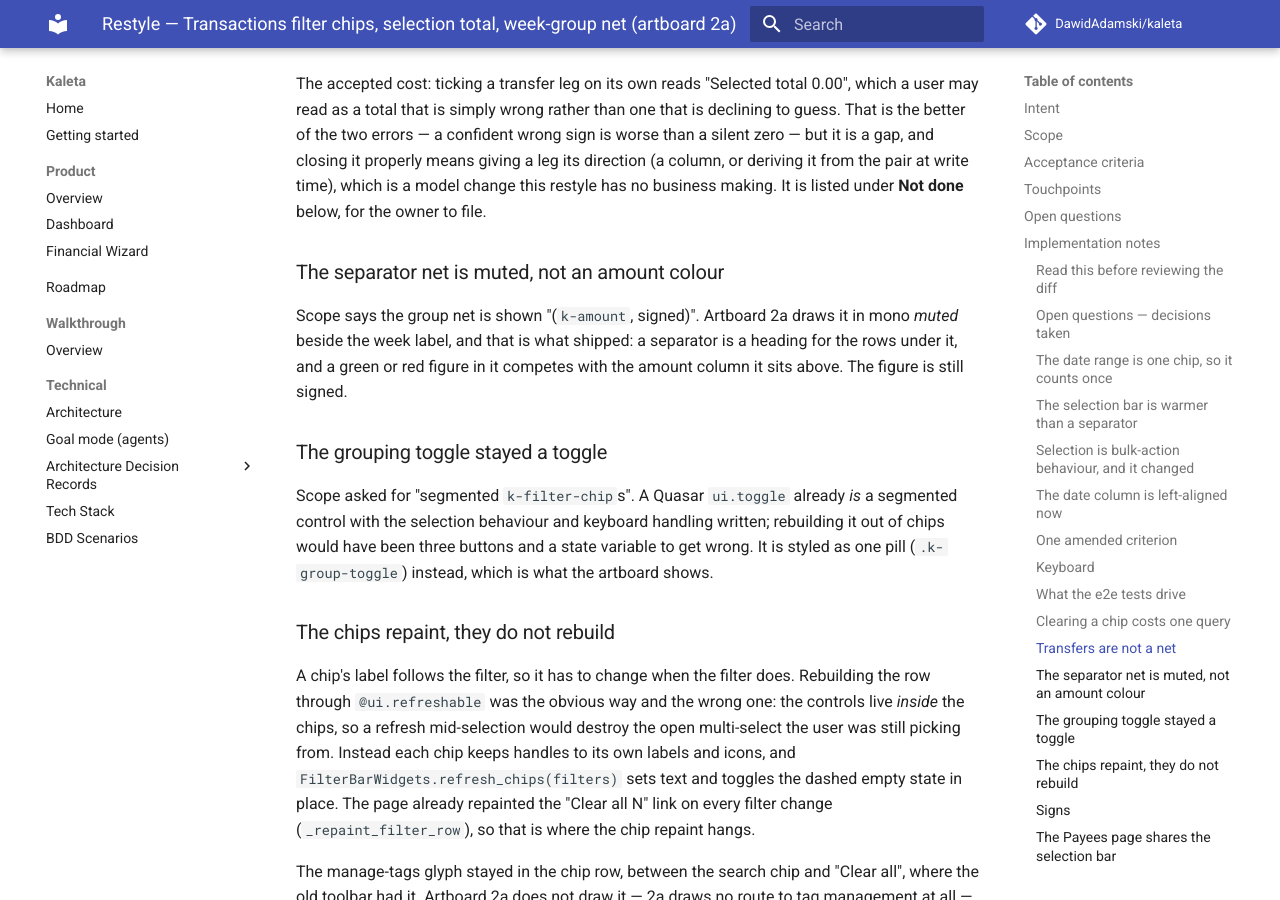
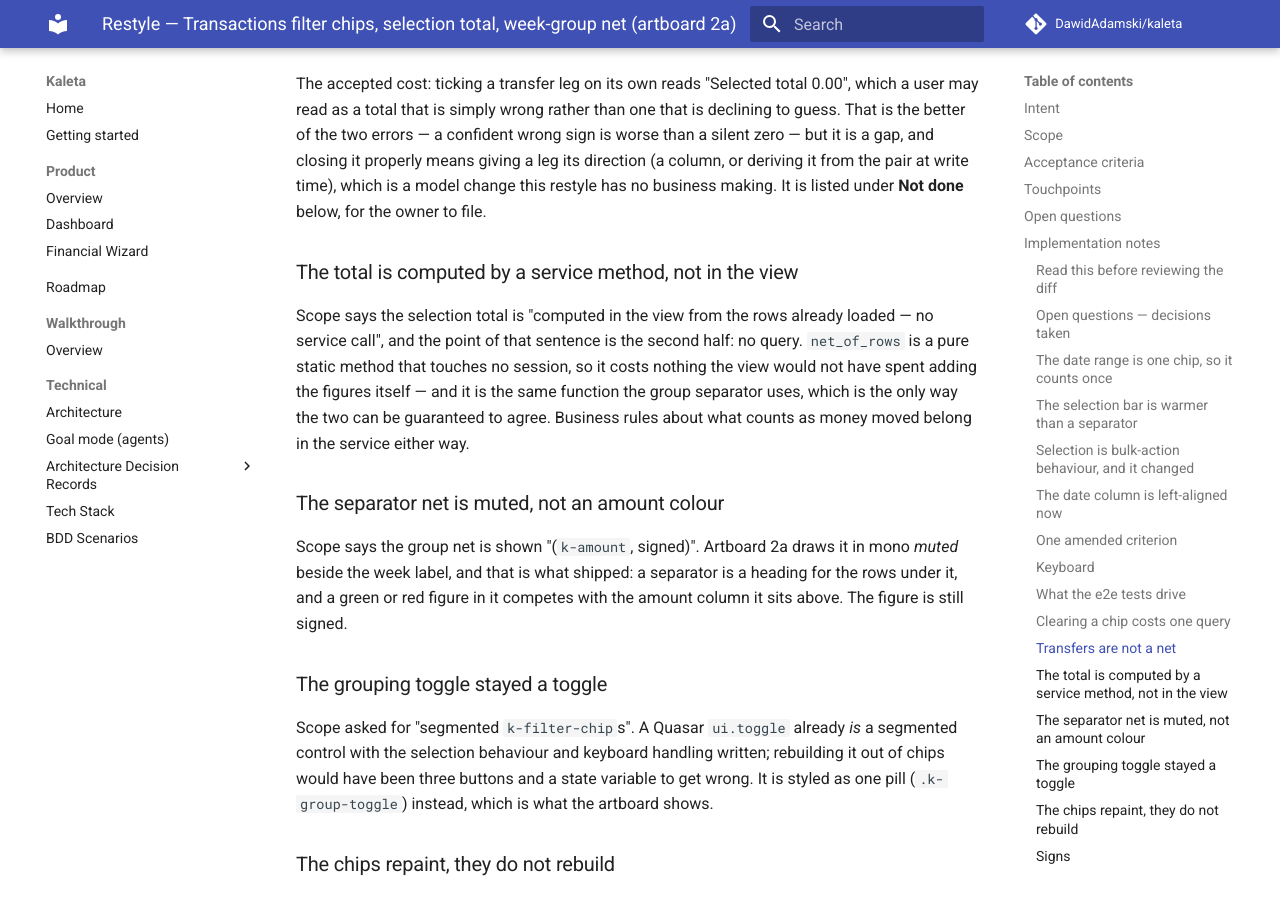
Before and after one commit to DawidAdamski/kaleta, an MkDocs documentation site: the page built from docs/plans/restyle-transactions-filter-chips.md, in a window 1280 px wide and 900 px high, scrolled down 5830 px. Built offline with MkDocs 1.6.1 and Material for MkDocs 9.7.7, drawn with Linux system fonts in a browser that asks for light colours; comment, search, counter and statistics services are not loaded.

Commit message:
docs(transactions): the zero tests point at the zero scenario
Four tests cited KAL-TXN-015, whose every step is about transfer pairs,
while testing a single zero-amount row — that is KAL-TXN-017. The
scenarios are in ID order again, the amount cell's comment no longer
names a consumer that does not exist, and the notes record why the
selection total goes through a service method the plan's wording says
should sit in the view.

Co-Authored-By: Claude Opus 5 (1M context) <noreply@anthropic.com>
Claude-Session: https://claude.ai/code/session_0152AYpRfMD2oD5sjv3sg3qi

```diff
--- a/docs/plans/restyle-transactions-filter-chips.md
+++ b/docs/plans/restyle-transactions-filter-chips.md
@@ -270,6 +270,16 @@ or deriving it from the pair at write time), which is a model change this
 restyle has no business making. It is listed under **Not done** below, for
 the owner to file.
 
+### The total is computed by a service method, not in the view
+
+Scope says the selection total is "computed in the view from the rows already
+loaded — no service call", and the point of that sentence is the second half:
+no query. `net_of_rows` is a pure static method that touches no session, so
+it costs nothing the view would not have spent adding the figures itself —
+and it is the same function the group separator uses, which is the only way
+the two can be guaranteed to agree. Business rules about what counts as
+money moved belong in the service either way.
+
 ### The separator net is muted, not an amount colour
 
 Scope says the group net is shown "(`k-amount`, signed)". Artboard 2a draws
```
Also changed, not shown: docs/bdd.md (+7 -7 lines), 3 other files.
